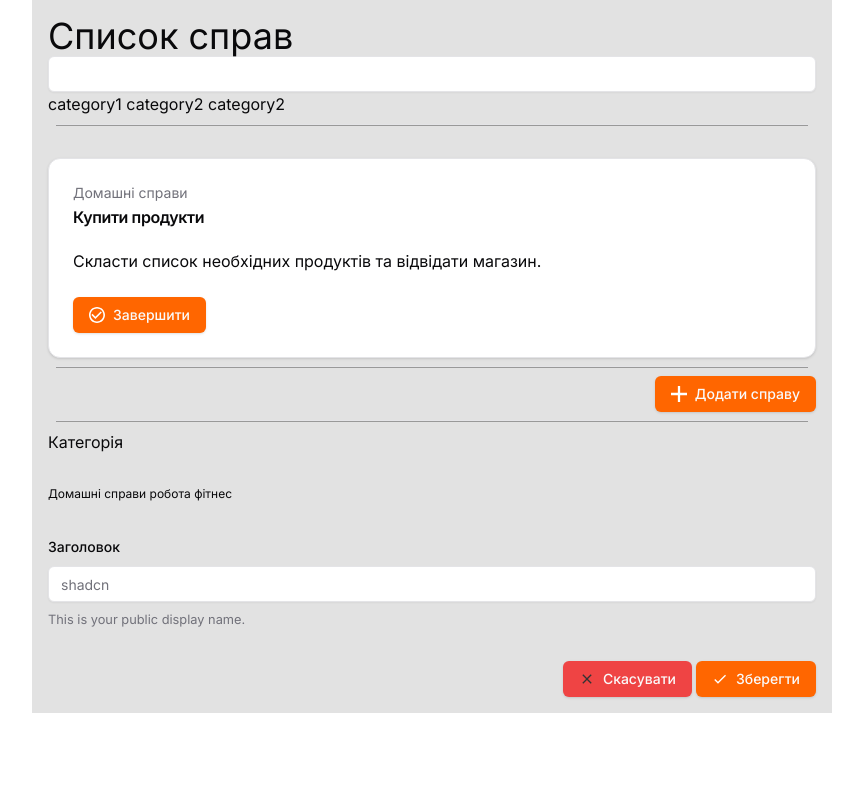
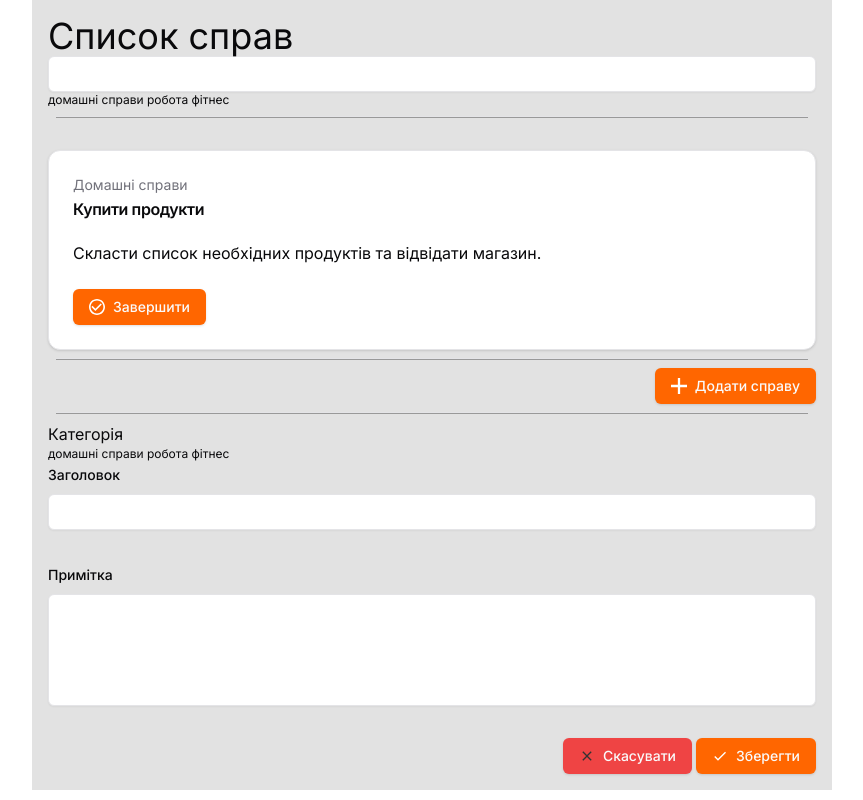
Before and after one commit to temp4422/TODO-list, a Next.js app: page / in a window 1280 px wide. Shown: the whole page, without its empty margins (208-1071 px from the left). Built offline with nearby package versions, Linux system fonts and the light colour scheme.

Commit message:
WIP form

```diff
--- a/src/app/page.tsx
+++ b/src/app/page.tsx
@@ -49,7 +49,7 @@ export default function Home() {
         <header>
           <h1 className="text-4xl wheight-bold">Список справ</h1>
           <Input className="bg-white" />
-          <p>category1 category2 category2 </p>
+          <p className="text-xs">домашні справи робота фітнес</p>
 
           <hr className="bg-[#999999] h-[2px] m-2" />
           <br />
@@ -102,10 +102,11 @@ export default function Home() {
 
           <hr className="bg-[#999999] h-[2px] m-2" />
 
+          <h2>Категорія</h2>
+          <p className="text-xs">домашні справи робота фітнес</p>
+
           <Form {...form}>
             <form onSubmit={form.handleSubmit(onSubmit)} className="space-y-8 ">
-              <h2>Категорія</h2>
-              <p className="text-xs">Домашні справи робота фітнес</p>
               <FormField
                 control={form.control}
                 name="username"
@@ -113,14 +114,27 @@ export default function Home() {
                   <FormItem>
                     <FormLabel>Заголовок</FormLabel>
                     <FormControl>
-                      <Input placeholder="shadcn" {...field} className="bg-white" />
+                      <Input placeholder="" {...field} className="bg-white" />
                     </FormControl>
-                    <FormDescription>This is your public display name.</FormDescription>
+                    {/* <FormDescription>This is your public display name.</FormDescription> */}
                     <FormMessage />
                   </FormItem>
                 )}
               />
 
+              <FormField
+                control={form.control}
+                name="username"
+                render={({ field }) => (
+                  <FormItem>
+                    <FormLabel>Примітка</FormLabel>
+                    <FormControl>
+                      <Input placeholder="" {...field} className="bg-white h-28" />
+                    </FormControl>
+                    <FormMessage />
+                  </FormItem>
+                )}
+              />
               {/* Buttons cancel/save */}
               <div className="flex justify-end gap-1">
                 <Button className="bg-red-500" type="submit">
```
